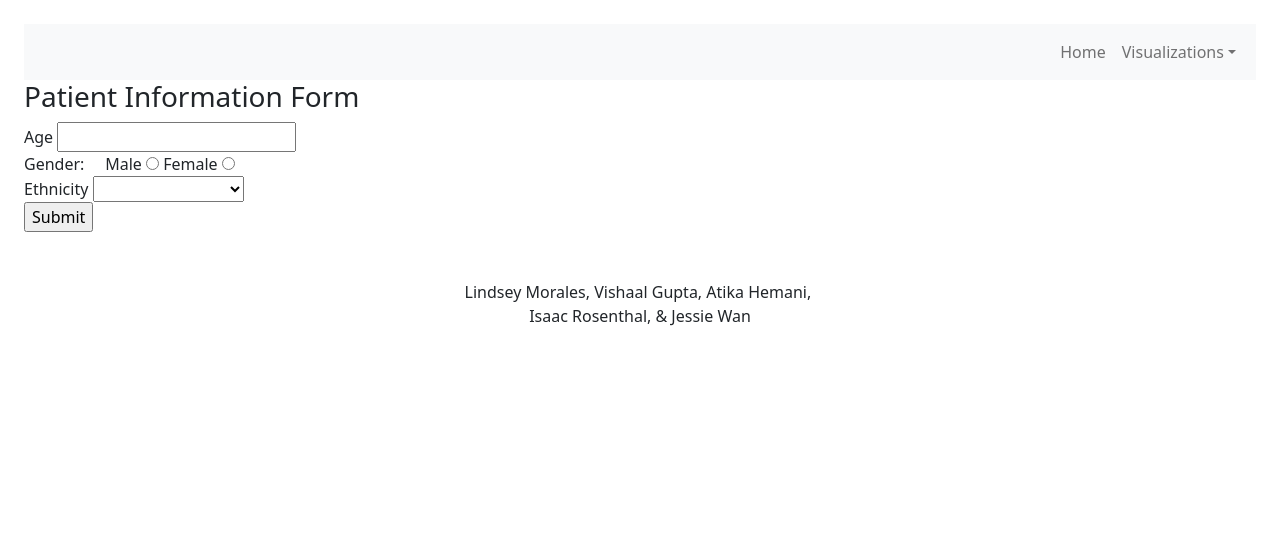
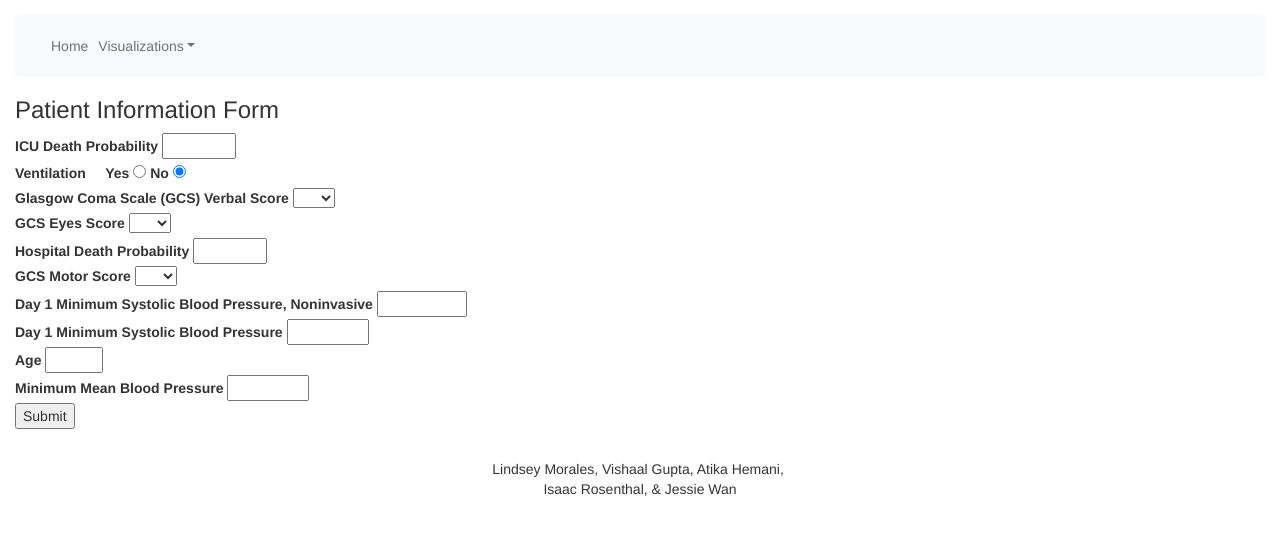
Before and after one commit to vishaalgupta/Patient-Survival-Model, a Flask app: page / in a window 1280 px wide. Shown: the top 535 px of the page. Run offline with Flask 2, Linux system fonts and the light colour scheme; some libraries are stand-ins or nearby versions.

Commit message:
created form

```diff
--- a/Flask App/templates/index.html
+++ b/Flask App/templates/index.html
@@ -6,7 +6,11 @@
   <meta name="viewport" content="width=device-width, initial-scale=1">
   <title>Bootstrap Dropdowns within a Navbar</title>
   <link href="https://cdn.jsdelivr.net/npm/bootstrap@5.0.2/dist/css/bootstrap.min.css" rel="stylesheet">
+  <link rel="stylesheet" href="https://maxcdn.bootstrapcdn.com/bootstrap/3.4.1/css/bootstrap.min.css">
+  <script src="https://ajax.googleapis.com/ajax/libs/jquery/3.6.0/jquery.min.js"></script>
+  <script src="https://maxcdn.bootstrapcdn.com/bootstrap/3.4.1/js/bootstrap.min.js"></script>
   <script src="https://cdn.jsdelivr.net/npm/bootstrap@5.0.2/dist/js/bootstrap.bundle.min.js"></script>
+  <script class="u-script" type="text/javascript" src="/static/js/model.js" defer=""></script>
 </head>
 
 <body>
@@ -35,25 +39,65 @@
 
       <div>
         <form action="/result" method="POST">
+          <label for="icu">ICU Death Probability</label>
+          <input type="number" id="icu" name="icu" data-toggle="tooltip" data-placement="top"
+            title="Enter values between -1.0 and 9.7" min="-1.0" max="9.7" step="0.1" required>
+          <br>
+          <label>Ventilation &nbsp;&nbsp;&nbsp;</label>
+            <label for="yes">Yes</label>
+            <input type="radio" id="yes" name="ventilation">
+            <label for="female">No</label>
+            <input type="radio" id="no" name="ventilation" checked>
+          <br>
+          <label for="gscVerbal">Glasgow Coma Scale (GCS) Verbal Score</label>
+          <select id="gscVerbal" name="gscVerbal" required>
+            <option value="empty"></option>
+            <option value="1.0">1.0</option>
+            <option value="2.0">2.0</option>
+            <option value="3.0">3.0</option>
+            <option value="4.0">4.0</option>
+            <option value="5.0">5.0</option>
+          </select>
+          <br>
+          <label for="gscEyes">GCS Eyes Score</label>
+          <select id="gscEyes" name="gscEyes" required>
+            <option value="empty"></option>
+            <option value="1.0">1.0</option>
+            <option value="2.0">2.0</option>
+            <option value="3.0">3.0</option>
+            <option value="4.0">4.0</option>
+          </select>
+          <br>
+          <label for="hospital">Hospital Death Probability</label>
+          <input type="number" id="hospital" name="hospital" data-toggle="tooltip" data-placement="top"
+            title="Enter values between -1.0 and 9.8" min="-1.0" max="9.8" step="0.1" required>
+          <br>
+          <label for="gscMotor">GCS Motor Score</label>
+          <select id="gscMotor" name="gscMotor" required>
+            <option value="empty"></option>
+            <option value="1.0">1.0</option>
+            <option value="2.0">2.0</option>
+            <option value="3.0">3.0</option>
+            <option value="4.0">4.0</option>
+            <option value="5.0">5.0</option>
+            <option value="6.0">6.0</option>
+          </select>
+          <br>
+          <label for="bpNon">Day 1 Minimum Systolic Blood Pressure, Noninvasive </label>
+          <input type="number" id="bpNon" name="bpNon" data-toggle="tooltip" data-placement="top"
+            title="Enter values between 41.03 and 160.0" min="41.03" max="160.0" step="0.01" required>
+          <br>
+          <label for="bp">Day 1 Minimum Systolic Blood Pressure </label>
+          <input type="number" id="bp" name="bp" data-toggle="tooltip" data-placement="top"
+            title="Enter values between 41.0 and 160.0" min="41.0" max="160.0" step="0.1" required>
+          <br>
           <label for="age">Age</label>
-          <input type="text" id="age" name="age">
+          <input type="number" id="age" name="age" data-toggle="tooltip" data-placement="top"
+            title="Enter values between 16 and 89" min="16" max="89" step="1" required>
           <br>
-          <label>Gender: &nbsp;&nbsp;&nbsp;</label>
-          <label for="male">Male</label>
-          <input type="radio" id="male" name="gender" value="Male">
-          <label for="female">Female</label>
-          <input type="radio" id="female" name="gender" value="Female">
-          <br>
-          <label for="edu">Ethnicity</label>
-          <select id="ethnicity" name="edu">
-            <option value="empty"></option>
-            <option value="0">Caucasian</option>
-            <option value="1">Asian</option>
-            <option value="2">African American</option>
-            <option value="3">Hispanic</option>
-            <option value="4">Native American</option>
-            <option value="5">Other</option>
-          </select>
+          <label for="minBP">Minimum Mean Blood Pressure</label>
+          <input type="number" id="minBP" name="minBP" data-toggle="tooltip" data-placement="top"
+            title="Enter values between 22.0 and 112.0" min="22.0" max="112.0" step="0.1" required>
           <br>
           <input type="submit" value="Submit">
           <p>{{result}}</p>
@@ -61,6 +105,11 @@
       </div>
     </section>
   </div>
+  <script>
+    $(document).ready(function () {
+      $('[data-toggle="tooltip"]').tooltip();
+    });
+  </script>
 </body>
 
 <footer class="page-footer font-small blue pt-4">
@@ -72,10 +121,10 @@
       </div>
       <hr class="clearfix w-100 d-md-none pb-3">
       <div class="col-md-3 mb-md-0 mb-3">
-      <div class="col-md-3 mb-md-0 mb-3">
+        <div class="col-md-3 mb-md-0 mb-3">
+        </div>
       </div>
     </div>
-  </div>
 
 </footer>
 
```
Also changed, not shown: Flask App/static/js/model.js (added).
